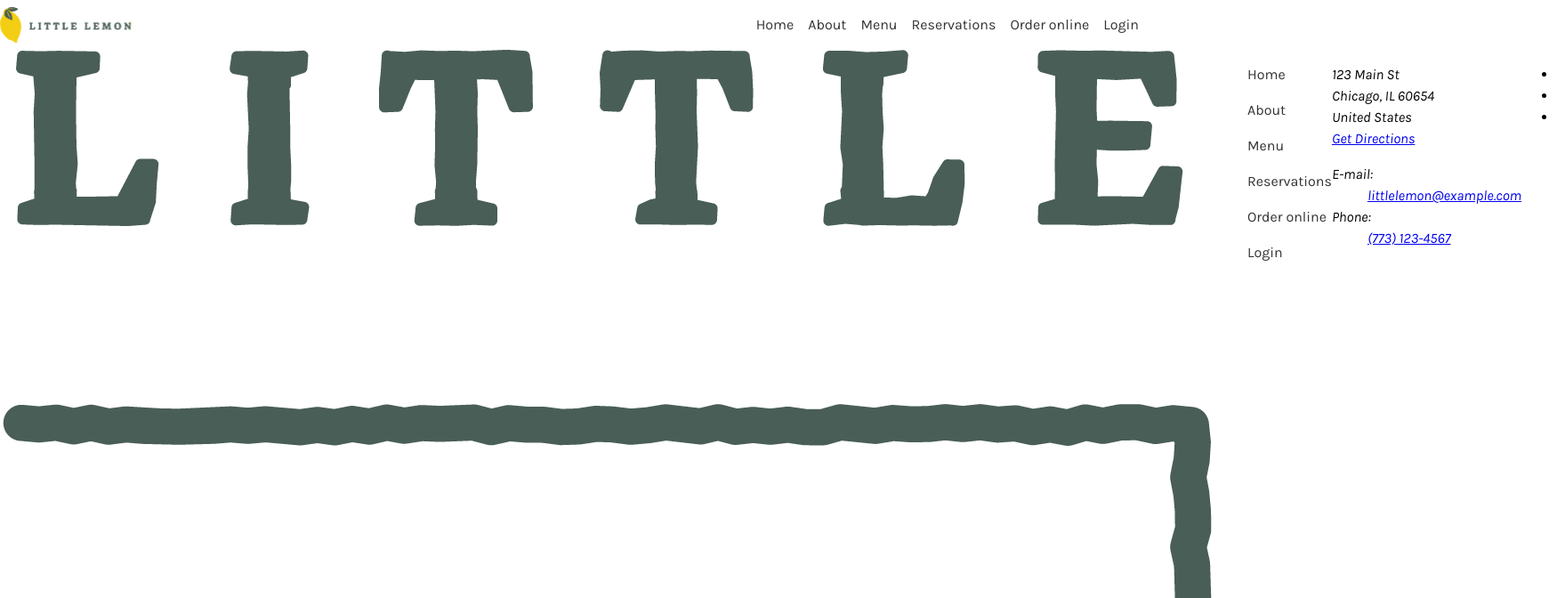
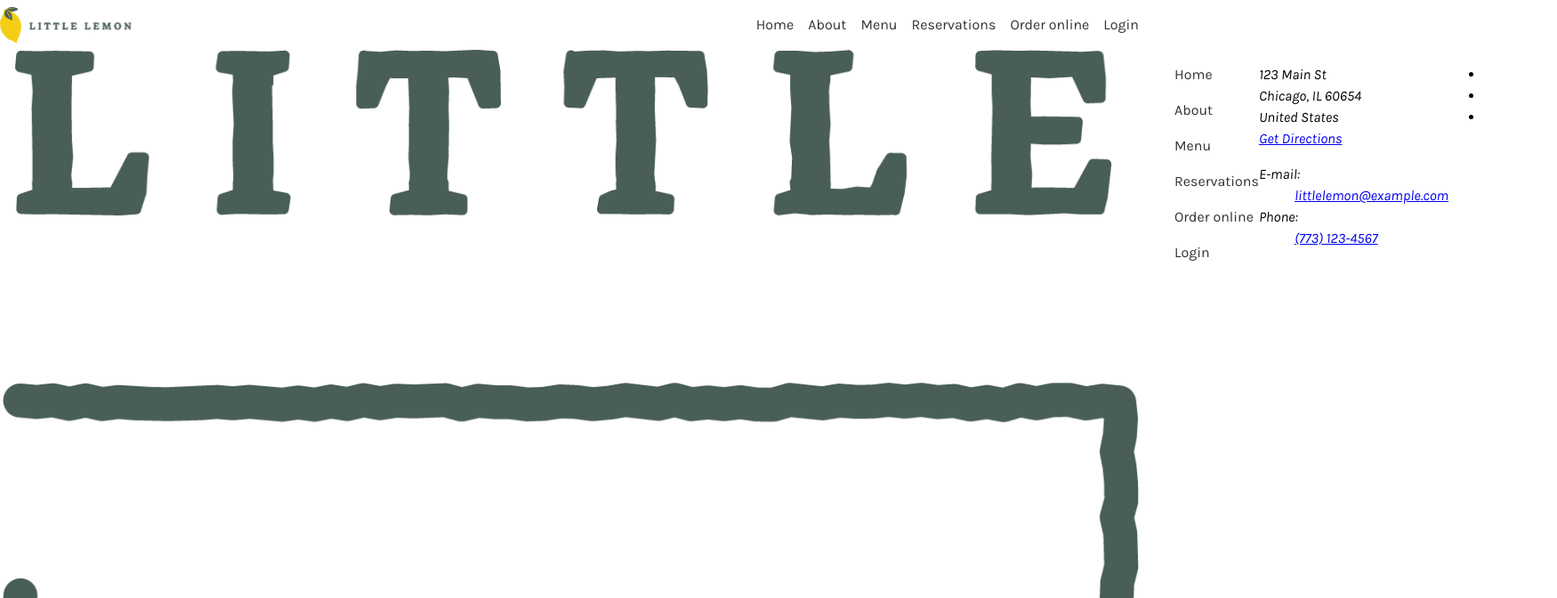
Before and after one commit to jakubburkiewicz/little-lemon-website, a React (Create React App) app: page / in a window 1280 px wide. Shown: the top 672 px of the page at 89% size, 1750 px wide, since content can reach past the window. Built offline with nearby package versions, Linux system fonts and the light colour scheme; a web font is replaced by a local one.

Commit message:
Add styles for images

```diff
--- a/src/App.css
+++ b/src/App.css
@@ -104,6 +104,13 @@ p {
     line-height: var( --paragraph-line-height );
 }
 
+img {
+    max-width: 100%;
+    height: auto;
+
+    border-radius: var( --radius );
+}
+
 .header {
     display: flex;
     justify-content: space-between;
```
